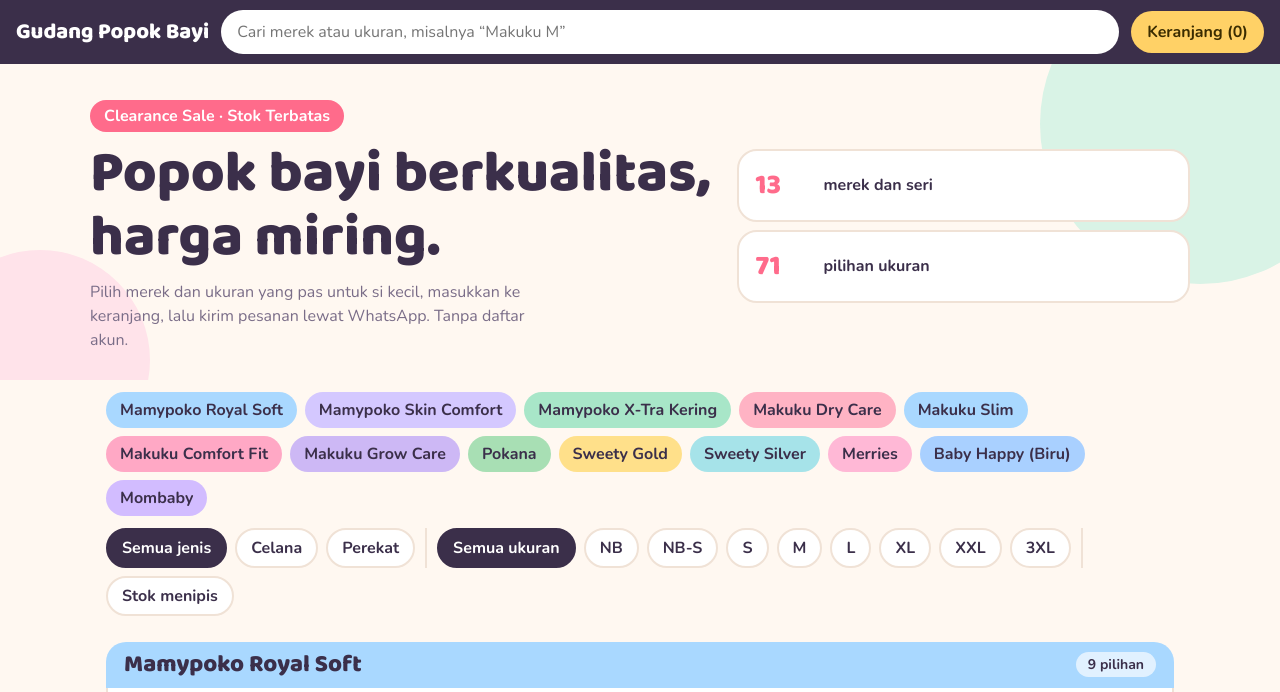
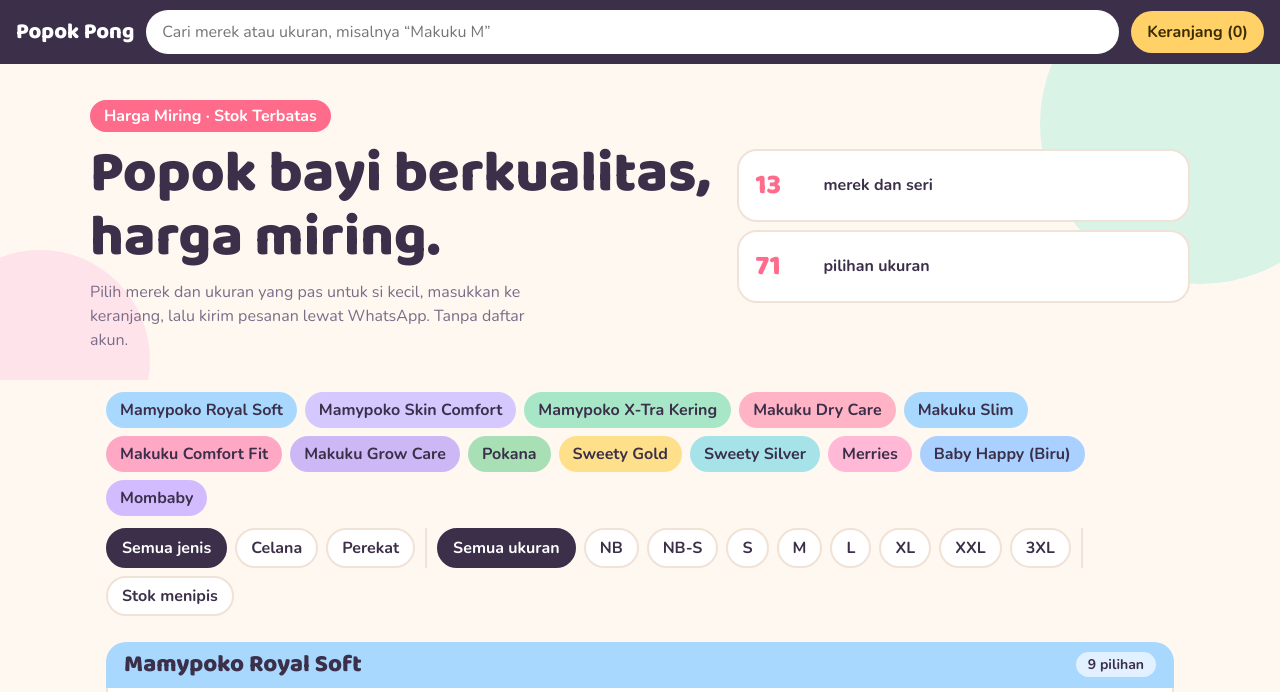
Before and after one commit to nandambsc-web/gudangpopok, a plain HTML site: page index.html in a window 1280 px wide. Shown: the top 692 px of the page. Drawn offline with nearby package versions, Linux system fonts and the light colour scheme.

Commit message:
index.html

```diff
--- a/index.html
+++ b/index.html
@@ -99,7 +99,7 @@ label{font-weight:700;font-size:14px}
 <body>
 <div id="root"></div>
 <template id="shell"><header class="top">
-  <div class="logo">Gudang Popok Bayi</div>
+  <div class="logo">Popok Pong</div>
   <input id="q" type="search" placeholder="Cari merek atau ukuran, misalnya “Makuku M”" aria-label="Cari produk">
   <button class="cartbtn" id="admBtn" hidden>Atur toko</button>
   <button class="cartbtn" id="openCart">Keranjang (<span id="cnt">0</span>)</button>
@@ -108,7 +108,7 @@ label{font-weight:700;font-size:14px}
 <section class="hero">
   <div class="hero-in">
     <div>
-      <span class="tag">Clearance Sale · Stok Terbatas</span>
+      <span class="tag">Harga Miring · Stok Terbatas</span>
       <h1>Popok bayi berkualitas, harga miring.</h1>
       <p>Pilih merek dan ukuran yang pas untuk si kecil, masukkan ke keranjang, lalu kirim pesanan lewat WhatsApp. Tanpa daftar akun.</p>
     </div>
```
